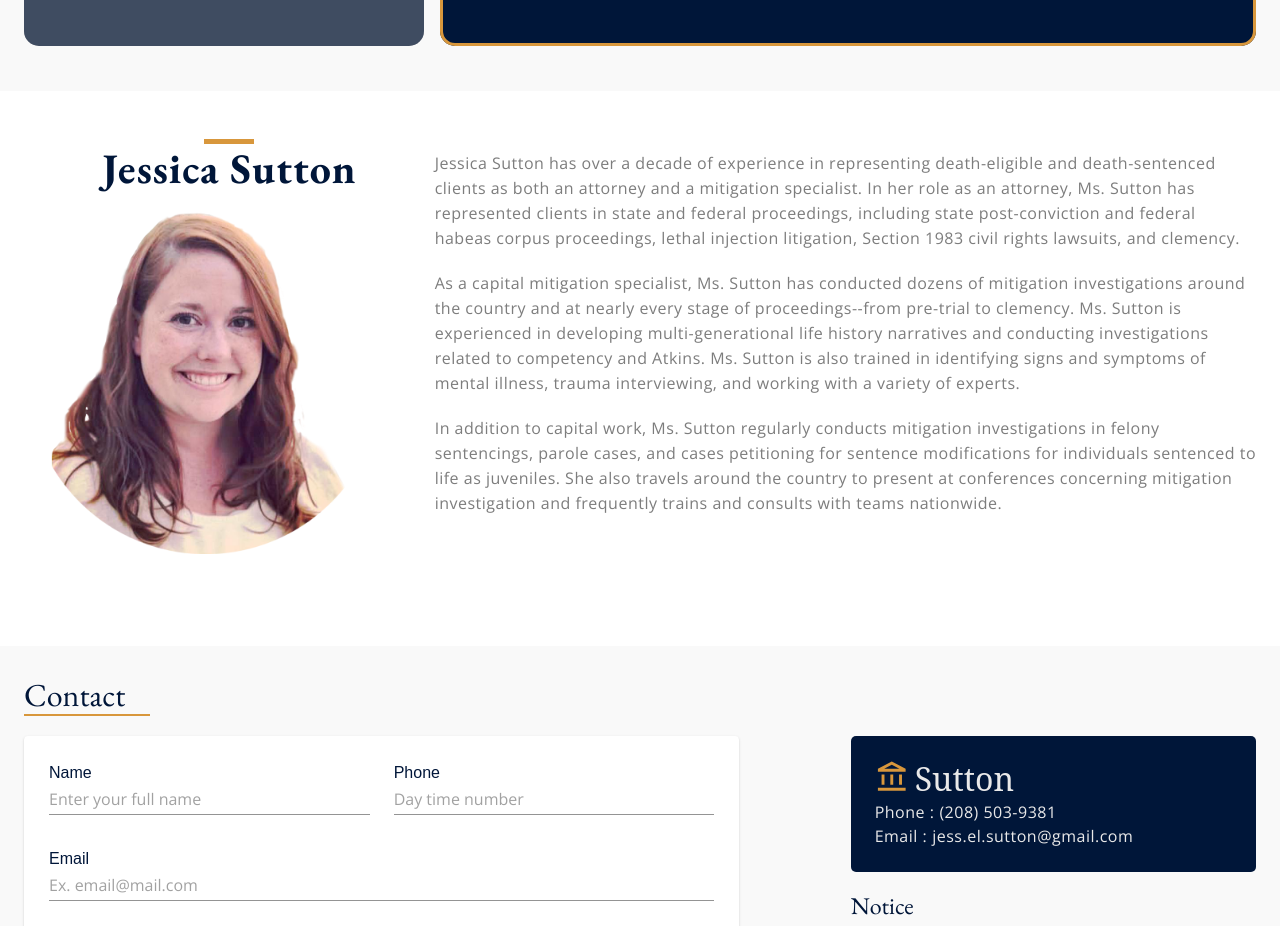
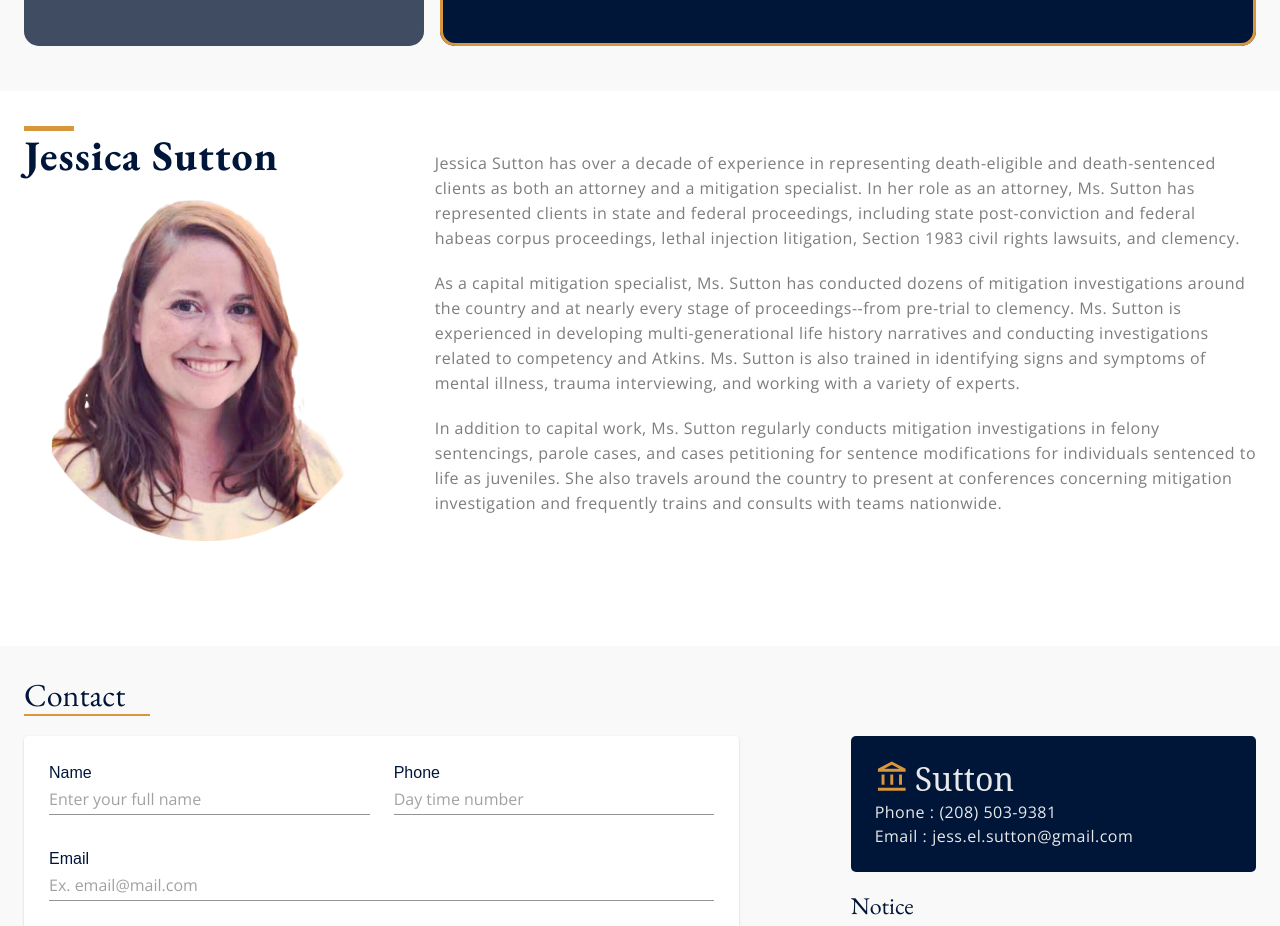
Before and after one commit to pmitch242/jessica-sutton, a React (Create React App) app: page / in a window 1280 px wide. Shown: the part 1240-2166 px from the top of the page. Built offline with nearby package versions, Linux system fonts and the light colour scheme; grey boxes are pictures that could not be loaded.

Commit message:
adjusted spacing and alignment on home and about page

```diff
--- a/src/App.css
+++ b/src/App.css
@@ -150,6 +150,10 @@ p{
     padding-bottom: 0px;
 }
 
+#home #about-content .jess-image-div #title {
+  text-align: left;
+}
+
   /* About */
   #about #about-content{
     background-color: #ffffff;
@@ -158,7 +162,7 @@ p{
   }
 
   #about-content .jess-image-div{
-    top: -12px;
+    top: -25px;
   }
 
   #about-content .jess-image-div h1 {
--- a/src/components/About/AboutContent.jsx
+++ b/src/components/About/AboutContent.jsx
@@ -5,7 +5,7 @@ import Title from '../Title';
 
 import jessImage from './jessica.png'
 
-const AboutContent = () => {
+const AboutContent = ({barMargin}) => {
     return (
         <div id='about-content'>
             <Container>
@@ -16,7 +16,7 @@ const AboutContent = () => {
                                     <h3 className='h3'>Meet</h3>
                                     <h2 className='h2'>Jessica Sutton</h2>
                                 </div> */}
-                                <Title name='Jessica Sutton' margin='auto auto 5px'/>
+                                <Title name='Jessica Sutton' barMargin='auto 0 5px'/>
                                 <img src={jessImage} alt="Jessica Sutton" />
                             </div>
                         </Grid>
--- a/src/components/About/about.css
+++ b/src/components/About/about.css
@@ -11,7 +11,6 @@
 }
 
 #about-content .jess-image-div #title{
-    text-align: center;
     margin-bottom: -10px;
 }
 
--- a/src/components/Home/index.js
+++ b/src/components/Home/index.js
@@ -22,7 +22,7 @@ const Home = () => {
 
             {/* Sevices Section */}
             <Container id='services-section'>
-                <Title name='Our Services' margin='auto 0 5px'/>
+                <Title name='Our Services' barMargin='auto 0 5px'/>
 
                 {/* Services info section */}
                 <div id='services-info-section'>
@@ -35,7 +35,7 @@ const Home = () => {
             </Container>
 
             {/* About Section */}
-            <AboutContent />
+            <AboutContent barMargin='auto 0 5px'/>
 
             {/* Contact Section*/}
             <ContactContent />
--- a/src/components/Title/index.jsx
+++ b/src/components/Title/index.jsx
@@ -3,7 +3,7 @@ import { Divider, makeStyles } from '@material-ui/core';
 
 import './title.css';
 
-const Title = ({ name, margin }) => {
+const Title = ({ name, barMargin }) => {
     const useStyle = makeStyles({
         divider: {
             backgroundColor: '#d8973c',
@@ -12,7 +12,7 @@ const Title = ({ name, margin }) => {
             margin: 'auto auto 10px',
             '@media (min-width:600px)': {
                 height: '5px',
-                margin,
+                margin: barMargin
             }
         }
     })
```
